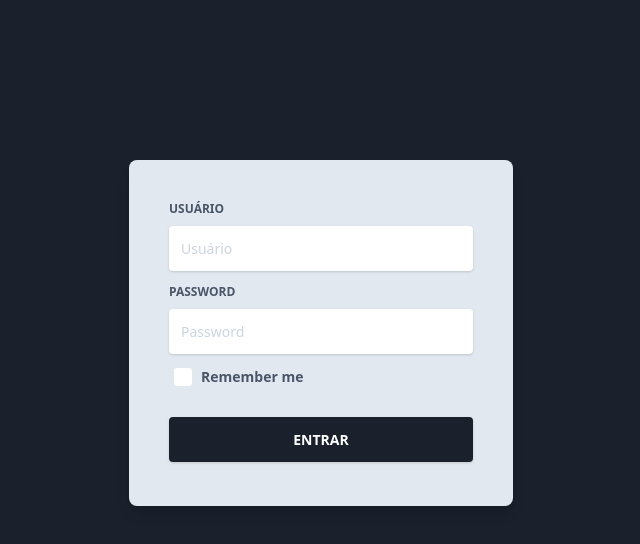
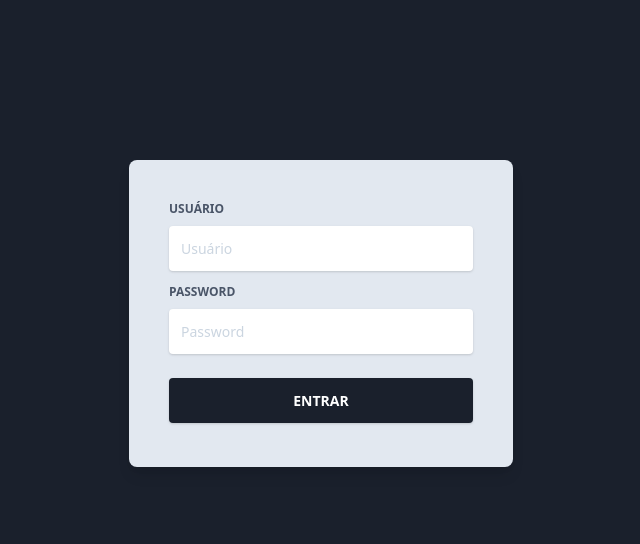
Before and after one commit to kleberoliveira/pieces-management-app, a Next.js app: page /login in a window 1280 px wide. Shown: the top 544 px of the page, without its empty margins (319-959 px from the left). Built offline with nearby package versions, Linux system fonts and the light colour scheme.

Commit message:
feat: remove remember me button

```diff
--- a/pages/login.js
+++ b/pages/login.js
@@ -42,18 +42,6 @@ export default function Login() {
                                             placeholder="Password"
                                         />
                                     </div>
-                                    <div>
-                                        <label className="inline-flex items-center cursor-pointer">
-                                            <input
-                                                id="customCheckLogin"
-                                                type="checkbox"
-                                                className="form-checkbox text-gray-800 ml-1 w-5 h-5 ease-linear transition-all duration-150"
-                                            />
-                                            <span className="ml-2 text-sm font-semibold text-gray-700">
-                                                Remember me
-                                            </span>
-                                        </label>
-                                    </div>
 
                                     <div className="text-center mt-6">
                                         <button
```
